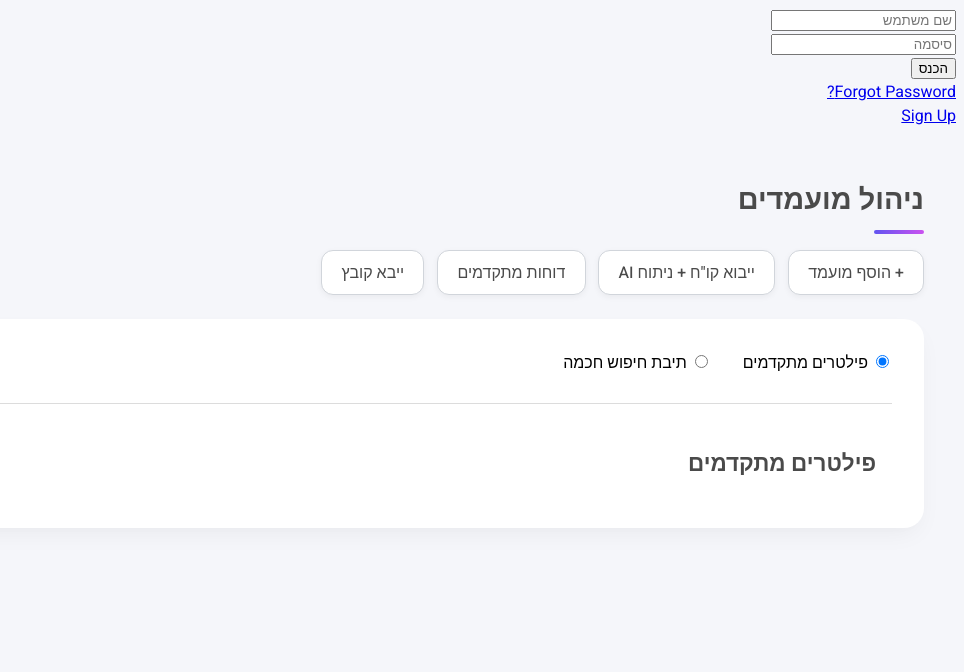
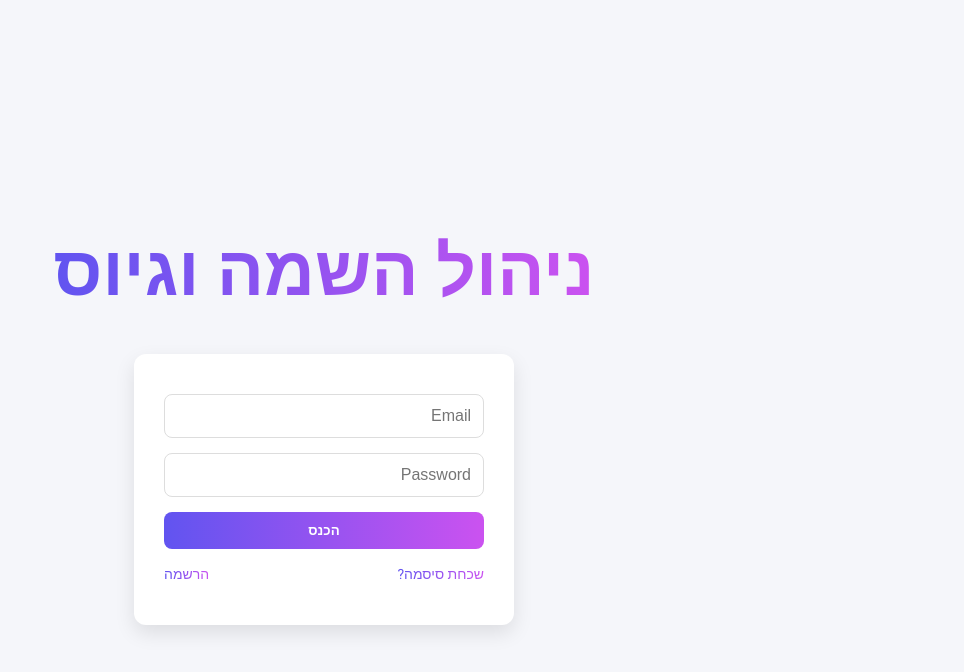
Before and after one commit to HR-Software-Solution/HR-Solutions, a React (Create React App) app in the folder frontend/: page / in a window 1280 px wide. Shown: the top 672 px of the page, without its empty margins (316-1280 px from the left). Built offline with nearby package versions, Linux system fonts and the light colour scheme; the HTML template or start-up script is replaced by a standard one.

Commit message:
add style to login page

```diff
--- a/frontend/package.json
+++ b/frontend/package.json
@@ -37,6 +37,6 @@
     ]
   },
   "devDependencies": {
-    "sass": "^1.91.0"
+    "sass": "^1.92.0"
   }
 }
--- a/frontend/src/App.js
+++ b/frontend/src/App.js
@@ -1,13 +1,11 @@
-import Login from "./components/Login";
+import Login from "./components/Login/Login";
 import CandidatesFrame from "./components/Candidates/CandidatesFrame";
 
-function App() {
+export default function App() {
   return (
     <div className="App">
       <Login />
-      <CandidatesFrame />
+      {/* <CandidatesFrame /> */}
     </div>
   );
 }
-
-export default App;
--- a/frontend/src/components/Login.js
+++ /dev/null
@@ -1,19 +0,0 @@
-import React from 'react'
-
-export default function Login(props) {
-
-  return (
-
-    <div>
-      <input type="text" placeholder="שם משתמש" />
-      <br />
-      <input type="text" placeholder="סיסמה" />
-      <br />
-      <button >הכנס</button>
-      <br />
-      <a  href="#">Forgot Password?</a>
-      <br />
-      <a  href="#">Sign Up</a>
-    </div>
-  )
-}
--- /dev/null
+++ b/frontend/src/components/Login/Login.js
@@ -0,0 +1,19 @@
+import React from "react";
+import "./style/Login.scss";
+
+export default function Login() {
+  return (
+    <div className="login-container">
+      <h1>ניהול השמה וגיוס</h1>
+      <div className="login-box">
+        <input type="text" placeholder="Email" />
+        <input type="text" placeholder="Password" />
+        <button>הכנס</button>
+      <div className="links">
+        <a href="#">שכחת סיסמה?</a>
+        <a href="#">הרשמה</a>
+      </div>
+      </div>
+    </div>
+  );
+}
--- /dev/null
+++ b/frontend/src/components/Login/style/Login.scss
@@ -0,0 +1,88 @@
+body {
+  margin: 0;
+  font-family: Arial, sans-serif;
+  background-color: #f5f5f9;
+  display: flex;
+  justify-content: center;
+  align-items: center;
+  height: 100vh;
+  font-family: 'Heebo', -apple-system, BlinkMacSystemFont, 'Segoe UI', Roboto, sans-serif;
+
+}
+
+.login-container {
+  text-align: center;
+  display: flex;
+  flex-direction: column;
+  align-items: center;
+  justify-content: center;
+  min-height: 100vh;
+}
+
+.login-container h1 {
+  font-size: 70px;
+  margin-bottom: 30px;
+  background: linear-gradient(90deg, #6154f0, #cb52f0);
+  -webkit-background-clip: text;
+  -webkit-text-fill-color: transparent;
+  background-clip: text;
+  color: transparent;
+}
+
+.login-box {
+  background-color: #fff;
+  padding: 40px 30px;
+  border-radius: 12px;
+  box-shadow: 0 8px 20px rgba(0,0,0,0.1);
+  width: 320px;
+  display: flex;
+  flex-direction: column;
+  gap: 15px;
+}
+
+.login-box button{
+  padding: 0.7rem 1.5rem;
+  font-weight: 600;
+  color: white;
+  background: linear-gradient(90deg, #6154f0, #cb52f0);
+  border: none;
+  border-radius: 8px;
+  cursor: pointer;
+  transition: all 0.2s ease;
+
+  &:hover {
+    transform: translateY(-2px);
+    box-shadow: 0 4px 12px rgba(97, 84, 240, 0.3);
+  }
+
+  &:active {
+    transform: translateY(0);
+  }
+}
+
+.login-box input {
+  padding: 12px;
+  font-size: 16px;
+  border: 1px solid #ddd;
+  border-radius: 8px;
+}
+
+.login-box .links {
+  display: flex;
+  justify-content: space-between;
+  font-size: 14px;
+}
+
+.login-box .links a {
+  color: #5b3df6;
+  text-decoration: none;
+  background: linear-gradient(90deg, #6154f0, #cb52f0);
+  -webkit-background-clip: text;
+  -webkit-text-fill-color: transparent;
+  background-clip: text;
+  color: transparent;
+}
+
+.login-box .links a:hover {
+  text-decoration: underline;
+}
```
Also changed, not shown: 1 other file (tests, documents, lock files or other folders).
